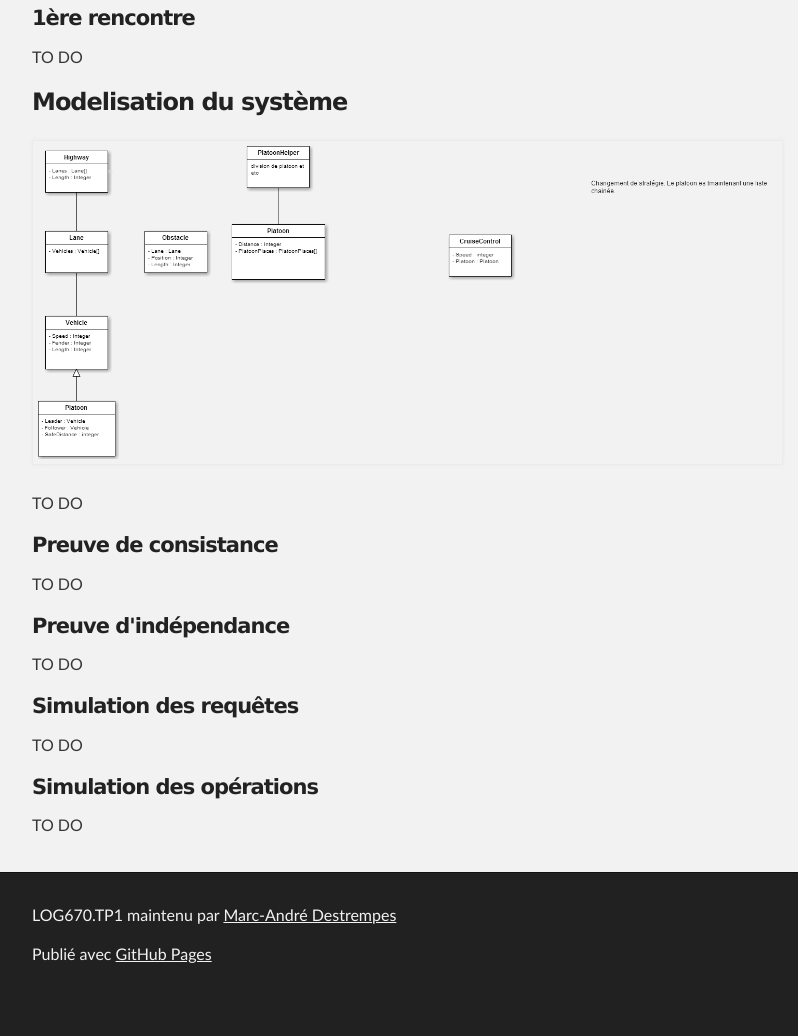
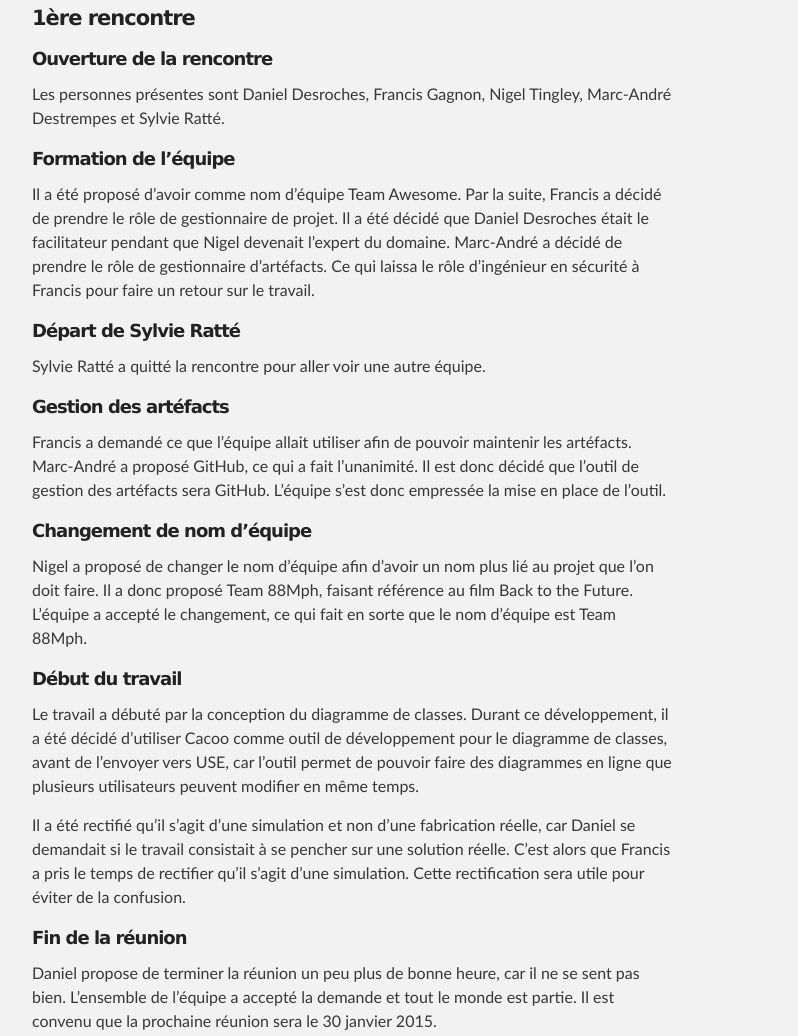
Before and after one commit to xeph/LOG670.TP1, a plain HTML site: page index.html in a window 1280 px wide. Shown: the part 388-1424 px from the top of the page, without its empty margins (288-1086 px from the left). Before the commit the page ends 1389 px from the top, so only its background shows below. Drawn offline with Linux system fonts and the light colour scheme.

Commit message:
Ajout du proces verbal du 23 janvier 2015.

```diff
--- a/index.html
+++ b/index.html
@@ -45,7 +45,42 @@
       aria-hidden=true"><span class="octicon
       octicon-link"></span></a>1ère rencontre</h4>
 
-      <p>TO DO</p>
+      <h5><a id="rencontre_1" class="anchor" href="rencontre_1"
+      aria-hidden=true"><span class="octicon
+      octicon-link"></span></a>Ouverture de la rencontre</h5>
+      <p>Les personnes présentes sont  Daniel Desroches, Francis Gagnon, Nigel Tingley, Marc-André Destrempes et Sylvie Ratté.</p>
+
+      <h5><a id="rencontre_1" class="anchor" href="rencontre_1"
+      aria-hidden=true"><span class="octicon
+      octicon-link"></span></a>Formation de l’équipe</h5>
+      <p>Il a été proposé d’avoir comme nom d’équipe Team Awesome. Par la suite, Francis a décidé de prendre le rôle de gestionnaire de projet. Il a été décidé que Daniel Desroches était le facilitateur pendant que Nigel devenait l’expert du domaine. Marc-André a décidé de prendre le rôle de gestionnaire d’artéfacts. Ce qui laissa le rôle d’ingénieur en sécurité à Francis pour faire un retour sur le travail.</p>
+
+      <h5><a id="rencontre_1" class="anchor" href="rencontre_1"
+      aria-hidden=true"><span class="octicon
+      octicon-link"></span></a>Départ de Sylvie Ratté</h5>
+      <p>Sylvie Ratté a quitté la rencontre pour aller voir une autre équipe.</p>
+
+      <h5><a id="rencontre_1" class="anchor" href="rencontre_1"
+      aria-hidden=true"><span class="octicon
+      octicon-link"></span></a>Gestion des artéfacts</h5>
+      <p>Francis a demandé ce que l’équipe allait utiliser afin de pouvoir maintenir les artéfacts. Marc-André a proposé GitHub, ce qui a fait l’unanimité. Il est donc décidé que l’outil de gestion des artéfacts sera GitHub. L’équipe s’est donc empressée la mise en place de l’outil.</p>
+
+      <h5><a id="rencontre_1" class="anchor" href="rencontre_1"
+      aria-hidden=true"><span class="octicon
+      octicon-link"></span></a>Changement de nom d’équipe</h5>
+      <p>Nigel a proposé de changer le nom d’équipe afin d’avoir un nom plus lié au projet que l’on doit faire. Il a donc proposé Team 88Mph, faisant référence au film Back to the Future. L’équipe a accepté le changement, ce qui fait en sorte que le nom d’équipe est Team 88Mph.</p>
+
+      <h5><a id="rencontre_1" class="anchor" href="rencontre_1"
+      aria-hidden=true"><span class="octicon
+      octicon-link"></span></a>Début du travail</h5>
+      <p>Le travail a débuté par la conception du diagramme de classes. Durant ce développement, il a été décidé d’utiliser Cacoo comme outil de développement pour le diagramme de classes, avant de l’envoyer vers USE, car l’outil permet de pouvoir faire des diagrammes en ligne que plusieurs utilisateurs peuvent modifier en même temps.</p>
+
+      <p>Il a été rectifié qu’il s’agit d’une simulation et non d’une fabrication réelle, car Daniel se demandait si le travail consistait à se pencher sur une solution réelle. C’est alors que Francis a pris le temps de rectifier qu’il s’agit d’une simulation. Cette rectification sera utile pour éviter de la confusion.</p>
+
+      <h5><a id="rencontre_1" class="anchor" href="rencontre_1"
+      aria-hidden=true"><span class="octicon
+      octicon-link"></span></a>Fin de la réunion</h5>
+      <p>Daniel propose de terminer la réunion un peu plus de bonne heure, car il ne se sent pas bien. L’ensemble de l’équipe a accepté la demande et tout le monde est partie. Il est convenu que la prochaine réunion sera le 30 janvier 2015.</p>
 
       <h3><a id="modelisation_systeme" class="anchor"
       href="modelisation_systeme"
```
